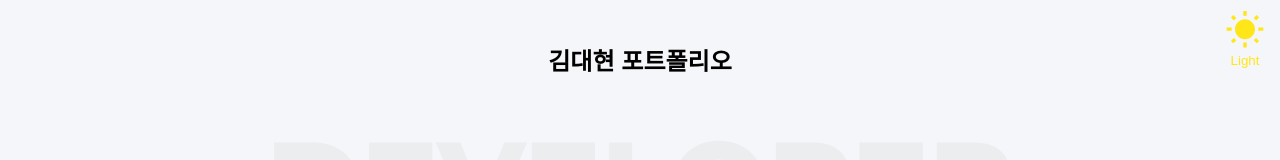
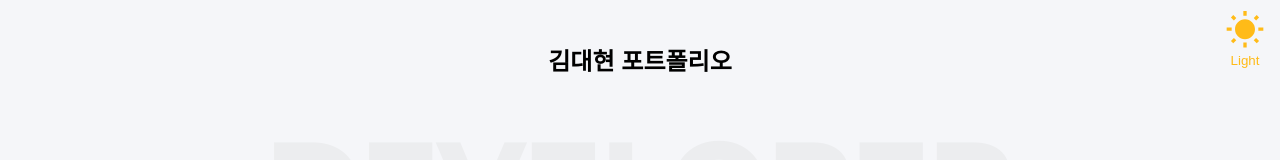
Before and after one commit to webcogy/devPortfolio, a React (Create React App) app: page / in a window 1280 px wide. Shown: the top 160 px of the page. Built offline with nearby package versions, Linux system fonts and the light colour scheme.

Commit message:
update : light n dark color

```diff
--- a/src/scss/darkmode.scss
+++ b/src/scss/darkmode.scss
@@ -108,10 +108,10 @@
   }
 
   & .btn_light {
-    color: $pointColor;
+    color: #ffbb18;
   }
 
   & .btn_dark {
-    color: #ffbb18;
+    color: #f82757;
   }
 }
```
